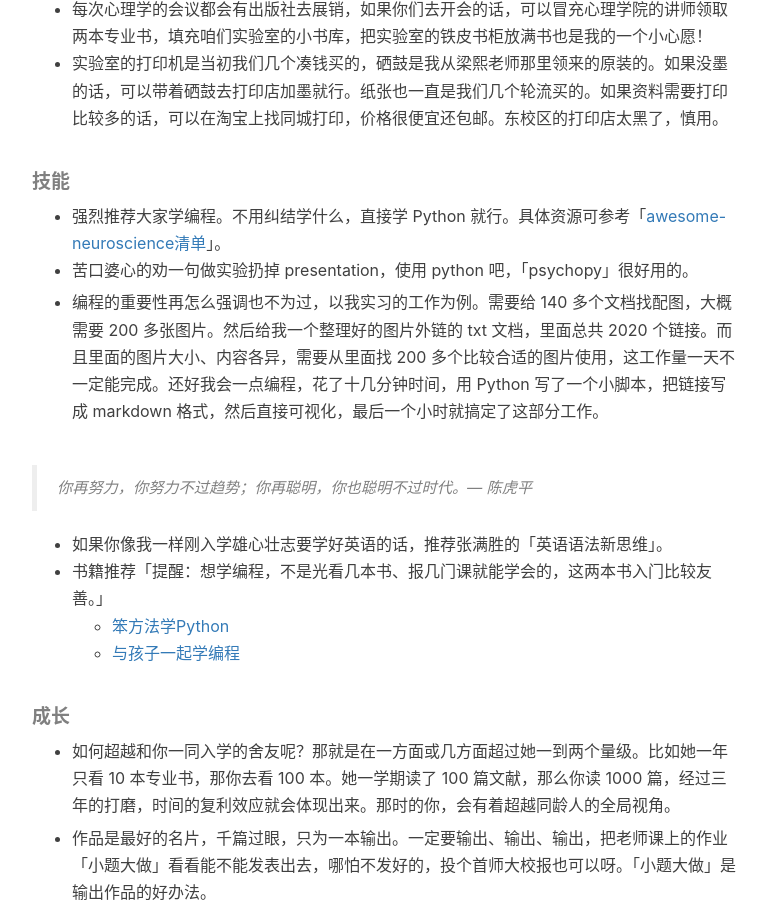
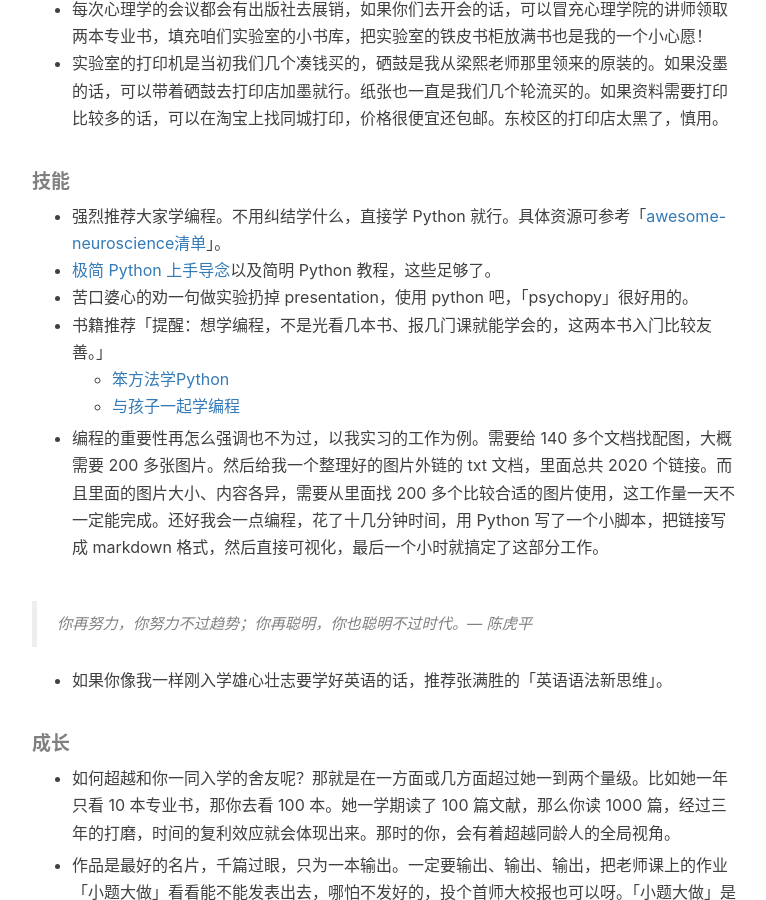
Before and after one commit to zapp926/blog, a Jekyll site: the page built from _posts/2019-01-06-1015-manual.md, in a window 1280 px wide and 900 px high, scrolled down 5039 px. Shown: the whole window, without its empty margins (233-999 px from the left). Built offline with Jekyll 4.4.1, drawn with Linux system fonts in a browser that asks for light colours; nearby versions of some CDN libraries; comment, search, counter and statistics services are not loaded.

Commit message:
add content

```diff
--- a/_posts/2019-01-06-1015-manual.md
+++ b/_posts/2019-01-06-1015-manual.md
@@ -123,16 +123,17 @@ tags:
 ##### 技能
 
 * 强烈推荐大家学编程。不用纠结学什么，直接学 Python 就行。具体资源可参考「[awesome-neuroscience清单](https://github.com/analyticalmonk/awesome-neuroscience)」。
+* [极简 Python 上手导念](http://wiki.zoomquiet.io/pythonic/MinimalistPyStart)以及简明 Python 教程，这些足够了。
 * 苦口婆心的劝一句做实验扔掉 presentation，使用 python 吧，「psychopy」很好用的。
+* 书籍推荐「提醒：想学编程，不是光看几本书、报几门课就能学会的，这两本书入门比较友善。」
+    - [笨方法学Python](https://book.douban.com/subject/26264642/)
+    - [与孩子一起学编程](https://book.douban.com/subject/5338024/)
 
 * 编程的重要性再怎么强调也不为过，以我实习的工作为例。需要给 140 多个文档找配图，大概需要 200 多张图片。然后给我一个整理好的图片外链的 txt 文档，里面总共 2020 个链接。而且里面的图片大小、内容各异，需要从里面找 200 多个比较合适的图片使用，这工作量一天不一定能完成。还好我会一点编程，花了十几分钟时间，用 Python 写了一个小脚本，把链接写成 markdown 格式，然后直接可视化，最后一个小时就搞定了这部分工作。
 
 > 你再努力，你努力不过趋势；你再聪明，你也聪明不过时代。— 陈虎平
 
 * 如果你像我一样刚入学雄心壮志要学好英语的话，推荐张满胜的「英语语法新思维」。
-* 书籍推荐「提醒：想学编程，不是光看几本书、报几门课就能学会的，这两本书入门比较友善。」
-    - [笨方法学Python](https://book.douban.com/subject/26264642/)
-    - [与孩子一起学编程](https://book.douban.com/subject/5338024/)
 
 ##### 成长
 
```
